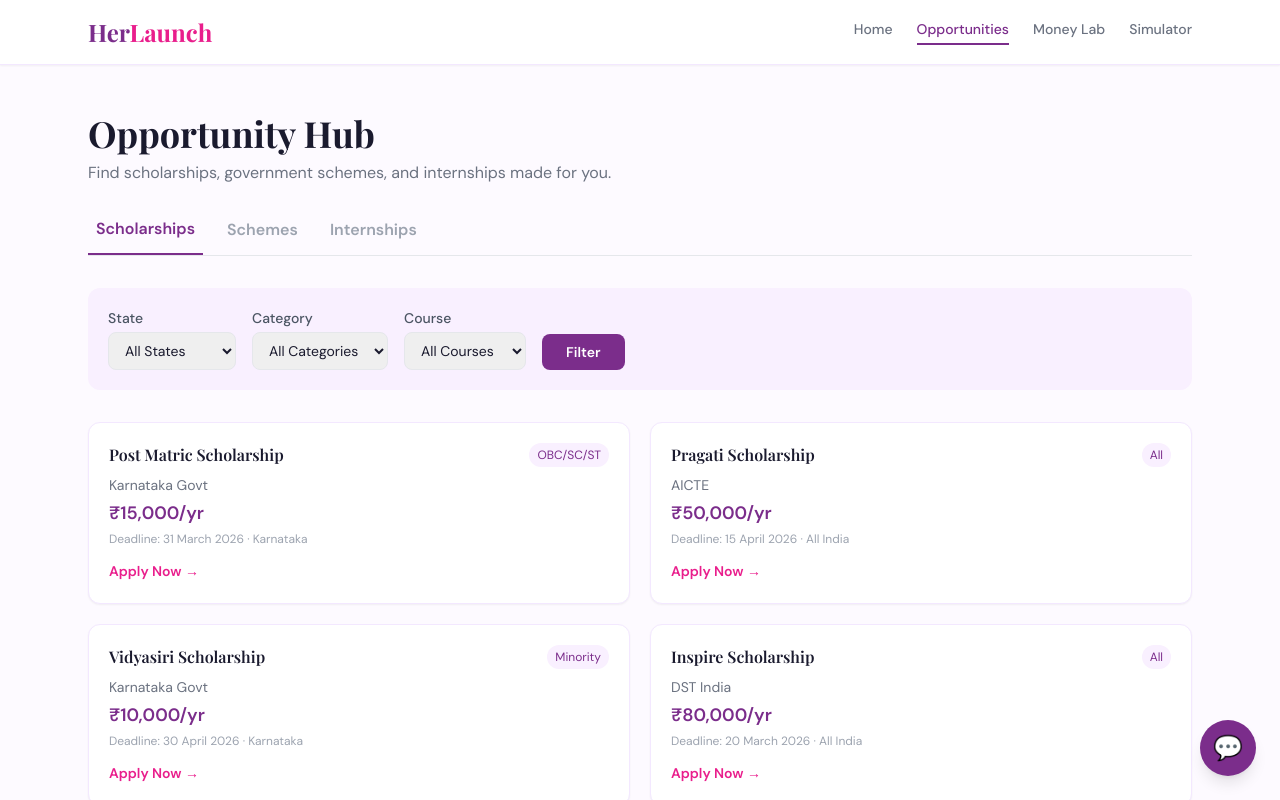
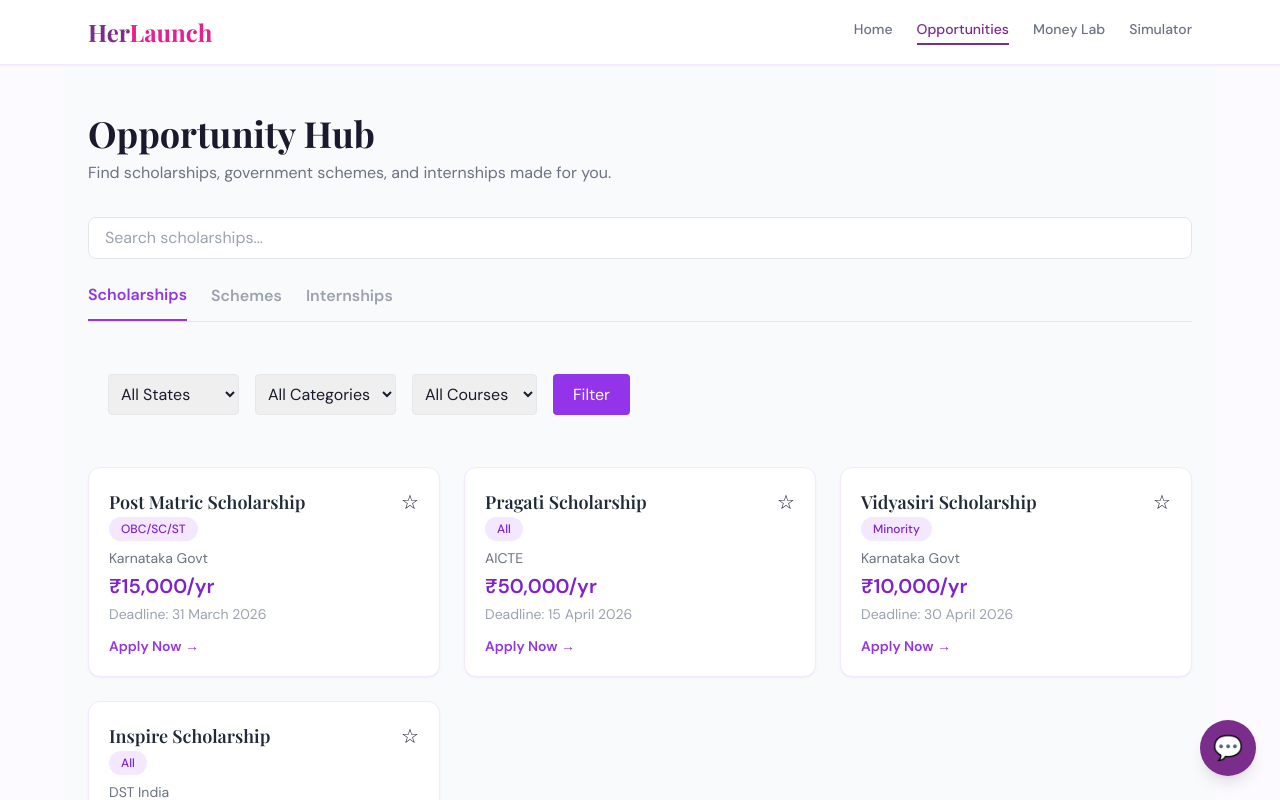
Before and after one commit to AtmikaNayak/Unnathi, a React (Vite) app in the folder herlaunch/: page /opportunities in a window 1280 px wide. Shown: the top 800 px of the page. Built offline with nearby package versions, Linux system fonts and the light colour scheme.

Commit message:
Phase 6 done

```diff
--- a/herlaunch/src/components/FilterBar.jsx
+++ b/herlaunch/src/components/FilterBar.jsx
@@ -0,0 +1,29 @@
+function FilterBar() {
+  return (
+    <div className="flex gap-4 mb-8">
+      <select className="border p-2 rounded">
+        <option>State</option>
+        <option>Karnataka</option>
+        <option>Maharashtra</option>
+        <option>Tamil Nadu</option>
+      </select>
+
+      <select className="border p-2 rounded">
+        <option>Course</option>
+        <option>Engineering</option>
+        <option>Medical</option>
+        <option>Commerce</option>
+      </select>
+
+      <select className="border p-2 rounded">
+        <option>Year</option>
+        <option>1st</option>
+        <option>2nd</option>
+        <option>3rd</option>
+        <option>4th</option>
+      </select>
+    </div>
+  );
+}
+
+export default FilterBar;
--- a/herlaunch/src/pages/OpportunityHub.jsx
+++ b/herlaunch/src/pages/OpportunityHub.jsx
@@ -1,144 +1,311 @@
-// P1's FILE
-// Calls db.js functions written by P3 — don't touch db.js!
-import { useState, useEffect } from 'react'
-import { getFilteredScholarships, getSchemes, getInternships } from '../services/db'
+import { useState, useEffect } from "react";
+import {
+  getFilteredScholarships,
+  getSchemes,
+  getInternships
+} from "../services/db";
+
+const isClosingSoon = (deadline) => {
+  const today = new Date()
+
+  // force proper parsing
+  const end = new Date(Date.parse(deadline))
+
+  if (isNaN(end)) return false
+
+  const diffDays = (end - today) / (1000 * 60 * 60 * 24)
+
+  return diffDays <= 7 && diffDays >= 0
+}
 
 export default function OpportunityHub() {
-  const [tab, setTab] = useState('scholarships')
-  const [scholarships, setScholarships] = useState([])
-  const [schemes, setSchemes] = useState([])
-  const [internships, setInternships] = useState([])
-  const [loading, setLoading] = useState(false)
 
-  // Filters
-  const [state, setState] = useState('')
-  const [category, setCategory] = useState('')
-  const [course, setCourse] = useState('')
+  const [tab, setTab] = useState("scholarships");
+  const [scholarships, setScholarships] = useState([]);
+  const [schemes, setSchemes] = useState([]);
+  const [internships, setInternships] = useState([]);
+  const [loading, setLoading] = useState(false);
+
+  const [bookmarks, setBookmarks] = useState([])
+  const [search, setSearch] = useState("")
+  const [state, setState] = useState("");
+  const [category, setCategory] = useState("");
+  const [course, setCourse] = useState("");
 
   useEffect(() => {
-    loadData()
-  }, [tab])
+    loadData();
+  }, [tab]);
 
   const loadData = async () => {
-    setLoading(true)
-    if (tab === 'scholarships') {
-      const data = await getFilteredScholarships(state, category, course)
-      setScholarships(data)
-    } else if (tab === 'schemes') {
-      const data = await getSchemes()
-      setSchemes(data)
-    } else {
-      const data = await getInternships()
-      setInternships(data)
-    }
-    setLoading(false)
+    setLoading(true);
+
+    if (tab === "scholarships") {
+      const data = await getFilteredScholarships(state, category, course);
+      setScholarships(data);
     }
 
+    if (tab === "schemes") {
+      const data = await getSchemes();
+      setSchemes(data);
+    }
+
+    if (tab === "internships") {
+      const data = await getInternships();
+      setInternships(data);
+    }
+
+    setLoading(false);
+  };
+
   const handleFilter = async () => {
-    setLoading(true)
-    const data = await getFilteredScholarships(state, category, course)
-    setScholarships(data)
-    setLoading(false)
+    setLoading(true);
+    const data = await getFilteredScholarships(state, category, course);
+    setScholarships(data);
+    setLoading(false);
+  };
+
+  const toggleBookmark = (id) => {
+    if (bookmarks.includes(id)) {
+      setBookmarks(bookmarks.filter((b) => b !== id))
+    } else {
+      setBookmarks([...bookmarks, id])
+    }
   }
 
   return (
-    <main className="max-w-6xl mx-auto px-6 py-12">
-      <h1 className="font-display text-4xl font-bold text-dark mb-2">Opportunity Hub</h1>
-      <p className="text-gray-500 mb-8">Find scholarships, government schemes, and internships made for you.</p>
+    <main className="max-w-6xl mx-auto px-6 py-12 bg-gray-50 min-h-screen">
+
+      <h1 className="text-4xl font-bold mb-2">
+        Opportunity Hub
+      </h1>
+
+      <p className="text-gray-500 mb-8">
+        Find scholarships, government schemes, and internships made for you.
+      </p>
+
+      <input
+          type="text"
+          placeholder="Search scholarships..."
+          value={search}
+          onChange={(e) => setSearch(e.target.value)}
+          className="border border-gray-200 rounded-lg px-4 py-2 mb-6 w-full focus:outline-none focus:ring-2 focus:ring-purple-500"
+        />
 
       {/* Tabs */}
-      <div className="flex gap-4 mb-8 border-b border-gray-200">
-        {['scholarships', 'schemes', 'internships'].map(t => (
-          <button key={t} onClick={() => setTab(t)}
-            className={`pb-3 px-2 font-semibold capitalize transition-colors ${
-              tab === t ? 'text-primary border-b-2 border-primary' : 'text-gray-400 hover:text-gray-600'
-            }`}>
+      <div className="flex gap-6 border-b mb-8">
+
+        {["scholarships", "schemes", "internships"].map((t) => (
+          <button
+            key={t}
+            onClick={() => setTab(t)}
+            className={`pb-3 capitalize font-semibold ${
+              tab === t
+                ? "text-purple-600 border-b-2 border-purple-600"
+                : "text-gray-400"
+            }`}
+          >
             {t}
           </button>
         ))}
+
       </div>
 
-      {/* Filters — only for scholarships */}
-      {tab === 'scholarships' && (
-        <div className="bg-light rounded-xl p-5 mb-8 flex flex-wrap gap-4 items-end">
-          <div>
-            <label className="text-sm font-medium text-gray-600 block mb-1">State</label>
-            <select value={state} onChange={e => setState(e.target.value)}
-              className="border border-gray-200 rounded-lg px-3 py-2 text-sm">
+      {/* Filters */}
+      {tab === "scholarships" && (
+
+        <div className="bg-gray-50 p-5 rounded-lg mb-8 flex flex-wrap gap-4">
+
+          <select
+            value={state}
+            onChange={(e) => setState(e.target.value)}
+            className="border p-2 rounded"
+          >
             <option value="">All States</option>
             <option value="Karnataka">Karnataka</option>
             <option value="Maharashtra">Maharashtra</option>
             <option value="Tamil Nadu">Tamil Nadu</option>
           </select>
-          </div>
-          <div>
-            <label className="text-sm font-medium text-gray-600 block mb-1">Category</label>
-            <select value={category} onChange={e => setCategory(e.target.value)}
-              className="border border-gray-200 rounded-lg px-3 py-2 text-sm">
+
+          <select
+            value={category}
+            onChange={(e) => setCategory(e.target.value)}
+            className="border p-2 rounded"
+          >
             <option value="">All Categories</option>
             <option value="OBC/SC/ST">OBC/SC/ST</option>
             <option value="Minority">Minority</option>
             <option value="General">General</option>
           </select>
-          </div>
-          <div>
-            <label className="text-sm font-medium text-gray-600 block mb-1">Course</label>
-            <select value={course} onChange={e => setCourse(e.target.value)}
-              className="border border-gray-200 rounded-lg px-3 py-2 text-sm">
+
+          <select
+            value={course}
+            onChange={(e) => setCourse(e.target.value)}
+            className="border p-2 rounded"
+          >
             <option value="">All Courses</option>
             <option value="Engineering">Engineering</option>
             <option value="Science">Science</option>
             <option value="Arts">Arts</option>
           </select>
-          </div>
-          <button onClick={handleFilter}
-            className="bg-primary text-white px-6 py-2 rounded-lg text-sm font-semibold hover:bg-purple-800 transition">
+
+          <button
+            onClick={handleFilter}
+            className="bg-purple-600 text-white px-5 py-2 rounded"
+          >
             Filter
           </button>
+
+        </div>
+      )}
+
+      {/* Loading */}
+      {loading && (
+        <div className="flex justify-center items-center py-12">
+          <div className="w-10 h-10 border-4 border-purple-200 border-t-purple-600 rounded-full animate-spin"></div>
         </div>
       )}
 
       {/* Content */}
-      {loading ? (
-        <p className="text-gray-400 text-center py-12">Loading...</p>
-      ) : (
-        <div className="grid md:grid-cols-2 gap-5">
-          {tab === 'scholarships' && scholarships.map(s => (
-            <div key={s.id} className="bg-white border border-purple-100 rounded-xl p-5 shadow-sm hover:shadow-md transition">
+
+      {!loading && (
+
+        <div className="grid md:grid-cols-2 lg:grid-cols-3 gap-6">
+
+          {tab === "scholarships" &&
+            scholarships
+              .filter((s) =>
+                s.name.toLowerCase().includes(search.toLowerCase())
+              )
+              .map((s) => (
+
+              <div
+                key={s.id}
+                className="border border-purple-100 rounded-xl p-5 shadow-sm hover:shadow-lg hover:-translate-y-1 transition-all duration-200 bg-white"
+              >
+
                 <div className="flex justify-between items-start mb-2">
-                <h3 className="font-semibold text-dark">{s.name}</h3>
-                <span className="text-xs bg-light text-primary px-2 py-1 rounded-full">{s.category}</span>
+
+                <div>
+                  <h3 className="font-semibold text-lg text-gray-800">
+                    {s.name}
+                  </h3>
+
+                  <span className="text-xs font-medium bg-purple-100 text-purple-700 px-3 py-1 rounded-full">
+                    {s.category}
+                  </span>
                 </div>
-              <p className="text-sm text-gray-500 mb-1">{s.provider}</p>
-              <p className="text-lg font-bold text-primary mb-1">{s.amount}</p>
-              <p className="text-xs text-gray-400 mb-3">Deadline: {s.deadline} · {s.state}</p>
-              <a href={s.link} className="text-sm text-secondary font-semibold hover:underline">Apply Now →</a>
+
+                <button
+                  onClick={() => toggleBookmark(s.id)}
+                  className="text-xl"
+                >
+                  {bookmarks.includes(s.id) ? "⭐" : "☆"}
+                </button>
+
+              </div>
+
+                <p className="text-gray-500 text-sm mb-1">
+                  {s.provider}
+                </p>
+
+                <p className="text-purple-700 font-bold text-xl mb-1">
+                  {s.amount}
+                </p>
+
+                <p className="text-sm text-gray-400 mb-1">
+                  Deadline: {s.deadline}
+                </p>
+
+                {isClosingSoon(s.deadline) && (
+                  <span className="text-xs bg-red-100 text-red-600 px-2 py-1 rounded">
+                    ⏳ Closing Soon
+                  </span>
+                )}
+
+                <a
+                  href={s.link}
+                  className="block mt-3 text-sm font-semibold text-purple-600 hover:underline"
+                >
+                  Apply Now →
+                </a>
+
               </div>
             ))}
 
-          {tab === 'schemes' && schemes.map(s => (
-            <div key={s.id} className="bg-white border border-pink-100 rounded-xl p-5 shadow-sm hover:shadow-md transition">
-              <div className="flex justify-between items-start mb-2">
-                <h3 className="font-semibold text-dark">{s.name}</h3>
-                <span className="text-xs bg-pink-50 text-secondary px-2 py-1 rounded-full">{s.category}</span>
-              </div>
-              <p className="text-sm text-gray-500 mb-1">{s.provider}</p>
-              <p className="text-sm text-gray-600 mb-3">{s.description}</p>
-              <a href={s.link} className="text-sm text-secondary font-semibold hover:underline">Learn More →</a>
+            {tab === "scholarships" && scholarships.filter((s) =>
+              s.name.toLowerCase().includes(search.toLowerCase())
+              ).length === 0 && (
+              <p className="text-gray-400 text-center col-span-3">
+                No scholarships match your filters.
+              </p>
+            )}
+
+          {tab === "schemes" &&
+            schemes.map((s) => (
+
+              <div
+                key={s.id}
+                className="border rounded-xl p-5 shadow hover:shadow-lg"
+              >
+
+                <h3 className="font-semibold">
+                  {s.name}
+                </h3>
+
+                <p className="text-gray-500 text-sm">
+                  {s.provider}
+                </p>
+
+                <p className="text-sm mt-2">
+                  {s.description}
+                </p>
+
+                <a
+                  href={s.link}
+                  className="text-pink-500 text-sm mt-3 inline-block"
+                >
+                  Learn More →
+                </a>
+
               </div>
             ))}
 
-          {tab === 'internships' && internships.map(i => (
-            <div key={i.id} className="bg-white border border-purple-100 rounded-xl p-5 shadow-sm hover:shadow-md transition">
-              <h3 className="font-semibold text-dark mb-1">{i.name}</h3>
-              <p className="text-sm text-gray-500 mb-1">{i.company} · {i.location}</p>
-              <p className="text-lg font-bold text-primary mb-1">{i.stipend}</p>
-              <p className="text-xs text-gray-400 mb-3">Deadline: {i.deadline}</p>
-              <a href={i.link} className="text-sm text-secondary font-semibold hover:underline">Apply Now →</a>
+          {tab === "internships" &&
+            internships.map((i) => (
+
+              <div
+                key={i.id}
+                className="border rounded-xl p-5 shadow hover:shadow-lg"
+              >
+
+                <h3 className="font-semibold">
+                  {i.name}
+                </h3>
+
+                <p className="text-gray-500 text-sm">
+                  {i.company}
+                </p>
+
+                <p className="text-purple-600 font-bold">
+                  {i.stipend}
+                </p>
+
+                <p className="text-gray-400 text-sm">
+                  Deadline: {i.deadline}
+                </p>
+
+                <a
+                  href={i.link}
+                  className="text-purple-600 text-sm mt-3 inline-block"
+                >
+                  Apply →
+                </a>
+
               </div>
             ))}
+
         </div>
       )}
     </main>
-  )
+  );
 }
```
Also changed, not shown: herlaunch/src/components/SchemeCard.jsx (+16 -0 lines), 1 other file (tests, documents, lock files or other folders). Lines whose indentation alone changed are shown as unchanged.
